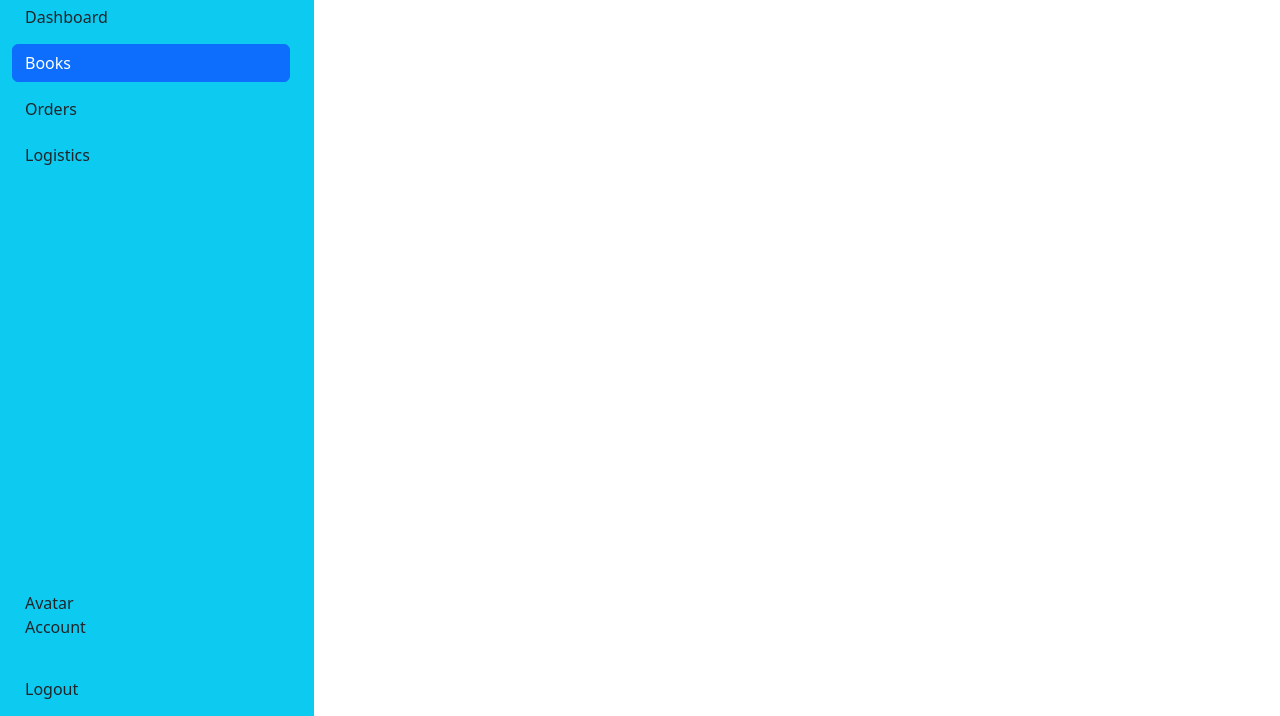
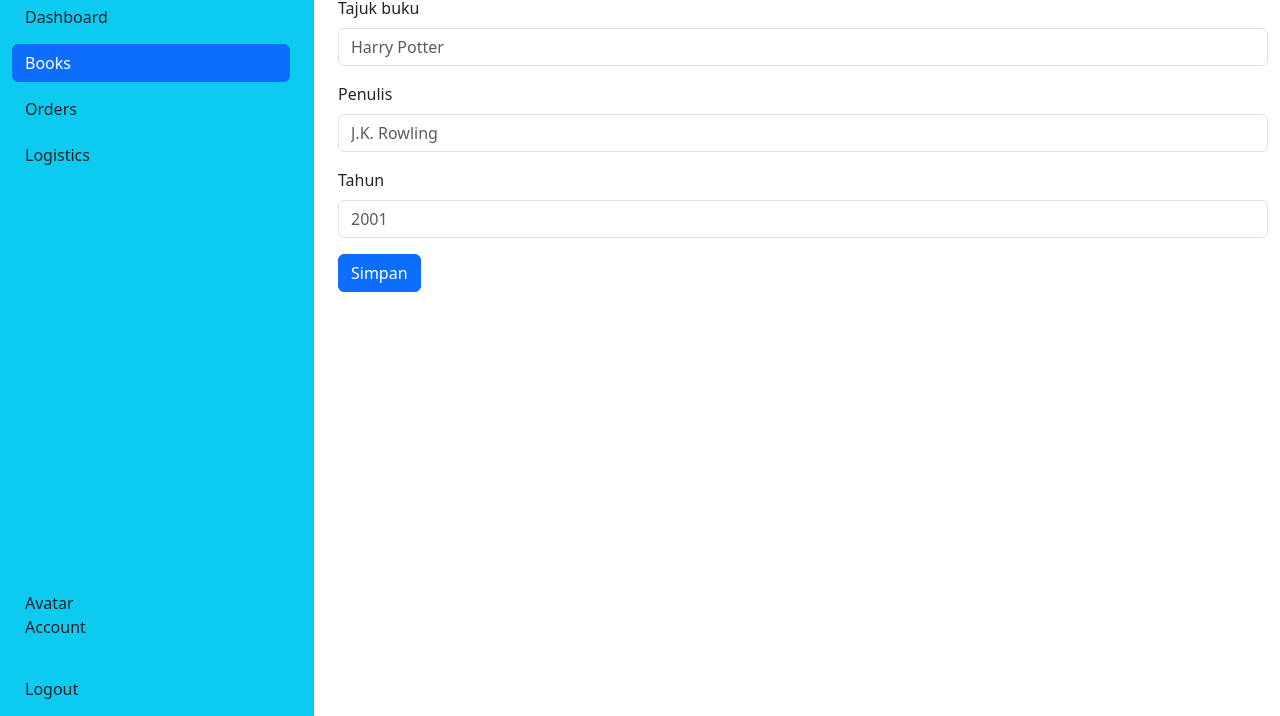
Before and after one commit to alserembani94/minggu5, a plain HTML site: page books/index.html in a window 1280 px wide. Shown: the part 84-800 px from the top of the page. Drawn offline with nearby package versions, Linux system fonts and the light colour scheme.

Commit message:
feat: book form

```diff
--- a/books/index.html
+++ b/books/index.html
@@ -26,28 +26,64 @@
         <a href="#" class="btn text-start">Logout</a>
       </div>
     </nav>
-    <main class="col">
+    <main class="col p-4">
       <!-- Main content -->
       <h1>Books</h1>
+
+      <form method="post" onsubmit="simpanBuku(event)">
+        <div class="mb-3">
+          <label for="title" class="form-label">Tajuk buku</label>
+          <input type="text" class="form-control" id="title" placeholder="Harry Potter" name="title">
+        </div>
+        <div class="mb-3">
+          <label for="author" class="form-label">Penulis</label>
+          <input type="text" class="form-control" id="author" placeholder="J.K. Rowling" name="author">
+        </div>
+        <div class="mb-3">
+          <label for="year" class="form-label">Tahun</label>
+          <input type="number" class="form-control" id="year" placeholder="2001" name="year">
+        </div>
+
+        <button type="submit" class="btn btn-primary">Simpan</button>
+      </form>
+      <div id="data-buku" class="mt-4"></div>
     </main>
     <script>
-      // 1. Cari navigation
-      const navMain = document.getElementById('nav-main');
+      function simpanBuku(event) {
+        event.preventDefault();
 
-      // 2. Cari URL sekarang
-      const currentUrl = window.location.pathname;
+        // Dapatkan data dari form
+        const title = document.getElementById('title').value;
+        const author = document.getElementById('author').value;
+        const year = document.getElementById('year').value;
 
-      // 3. Tambahkan class btn-primary pada navigation sekarang
-      if (currentUrl.includes('dashboard')) {
-        navMain.children[0].classList.add('btn-primary');
-      } else if (currentUrl.includes('books')) {
-        navMain.children[1].classList.add('btn-primary');
-      } else if (currentUrl.includes('orders')) {
-        navMain.children[2].classList.add('btn-primary');
-      } else if (currentUrl.includes('logistics')) {
-        navMain.children[3].classList.add('btn-primary');
+        // Tunjukkan data ke user
+        const target = document.getElementById('data-buku');
+        console.log({
+          title,
+          author,
+          year,
+          target,
+        });
+
+        const renderTitle = document.createElement('h2');
+        renderTitle.textContent = title + ' (' + year + ')';
+        renderTitle.classList.add('card-title');
+        target.appendChild(renderTitle);
+
+        const renderAuthor = document.createElement('p');
+        renderAuthor.textContent = 'oleh ' + author;
+        renderAuthor.classList.add('card-text');
+        target.appendChild(renderAuthor);
+
+        target.classList.add('card', 'p-4', 'bg-light', 'mt-4');
+
+        // 1. Call API untuk dapat data / simpan data
+        // 2. Serialize data
+        // 3. Show data
       }
     </script>
+    <script src="../scripts/kopikod.js"></script>
     <!-- BUAT ATAS -->
     <script src="https://cdn.jsdelivr.net/npm/bootstrap@5.3.3/dist/js/bootstrap.bundle.min.js" integrity="sha384-YvpcrYf0tY3lHB60NNkmXc5s9fDVZLESaAA55NDzOxhy9GkcIdslK1eN7N6jIeHz" crossorigin="anonymous"></script>
   </body>
--- /dev/null
+++ b/scripts/kopikod.js
@@ -0,0 +1,16 @@
+// 1. Cari navigation
+const navMain = document.getElementById('nav-main');
+
+// 2. Cari URL sekarang
+const currentUrl = window.location.pathname;
+
+// 3. Tambahkan class btn-primary pada navigation sekarang
+if (currentUrl.includes('dashboard')) {
+  navMain.children[0].classList.add('btn-primary');
+} else if (currentUrl.includes('books')) {
+  navMain.children[1].classList.add('btn-primary');
+} else if (currentUrl.includes('orders')) {
+  navMain.children[2].classList.add('btn-primary');
+} else if (currentUrl.includes('logistics')) {
+  navMain.children[3].classList.add('btn-primary');
+}
```
Also changed, not shown: dashboard/index.html (+1 -18 lines), logistics/index.html (+1 -18 lines), orders/index.html (+1 -18 lines).
